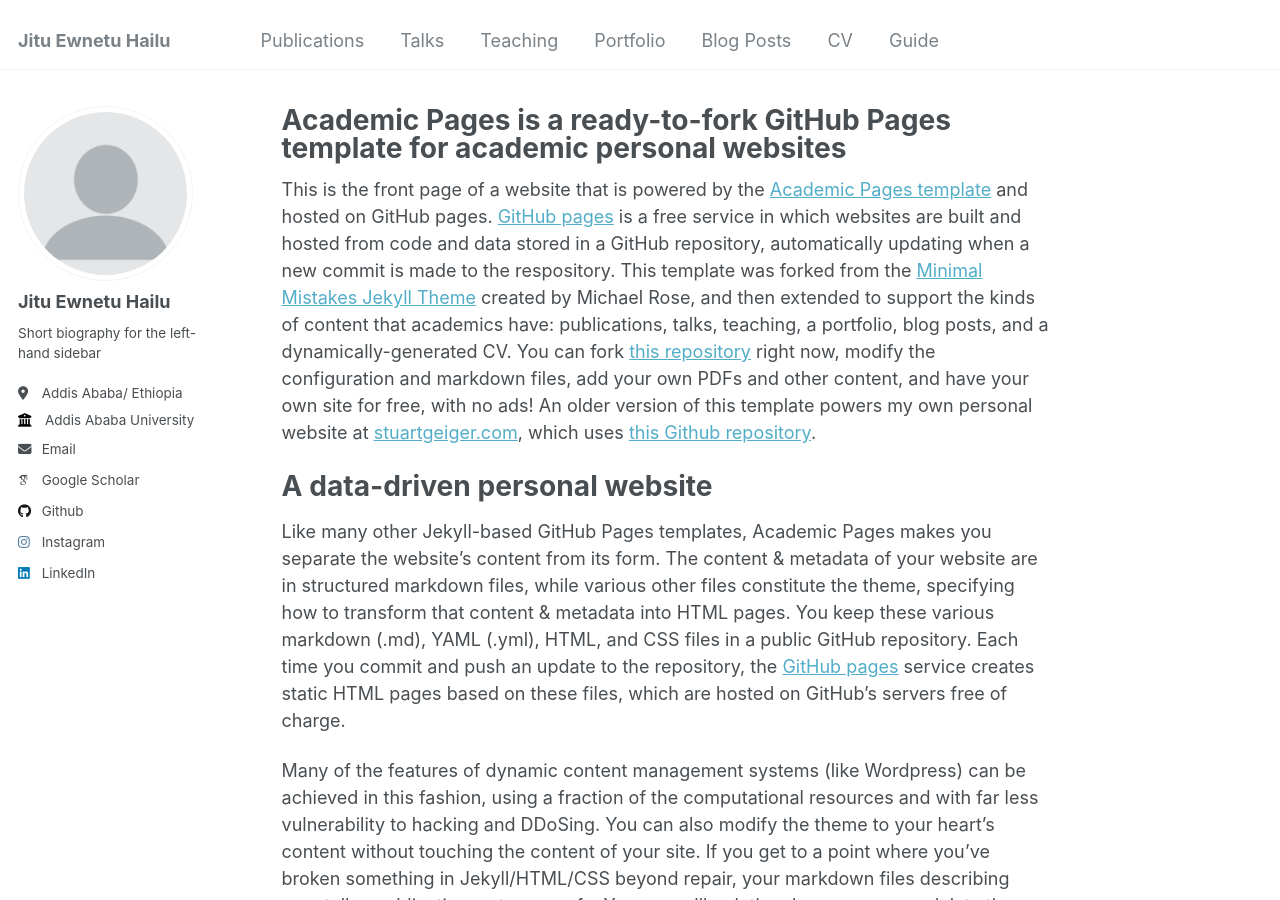
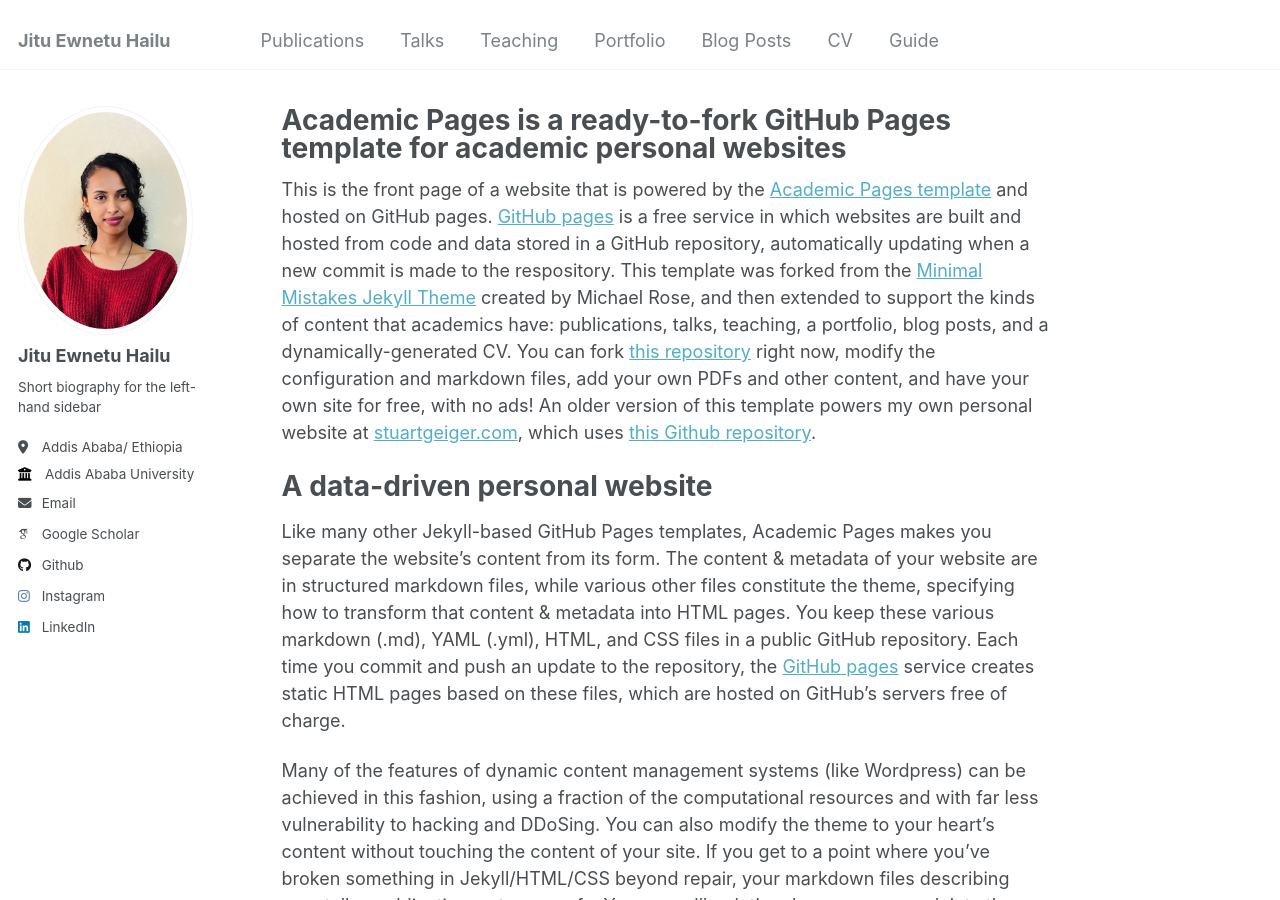
Before and after one commit to jiituu/jiituu.github.io, a Jekyll site: the page built from _pages/about.md, in a window 1280 px wide and 900 px high. Built offline with Jekyll 4.4.1, drawn with Linux system fonts in a browser that asks for light colours; some web fonts are replaced.

Commit message:
upddate2

```diff
--- a/_config.yml
+++ b/_config.yml
@@ -12,7 +12,7 @@ title                    : "Jitu Ewnetu Hailu"
 title_separator          : "-"
 name                     : &name "Your Name"
 description              : &description "personal description"
-url                      : https://academicpages.github.io # the base hostname & protocol for your site e.g. "https://mmistakes.github.io"
+url                      : https://jiituu.github.io # the base hostname & protocol for your site e.g. "https://mmistakes.github.io"
 baseurl                  : "" # the subpath of your site, e.g. "/blog"
 repository               : "academicpages/academicpages.github.io"
 
@@ -21,7 +21,7 @@ repository               : "academicpages/academicpages.github.io"
 #               Additional customization can be done by editing /_includes/author-profile.html
 author:
   # Biographic information
-  avatar           : "profile.png"
+  avatar           : "profile.jpg"
   name             : "Jitu Ewnetu Hailu"
   pronouns         : # example: "she/her"
   bio              : "Short biography for the left-hand sidebar"
```
Also changed, not shown: images/profile.jpg (added).
